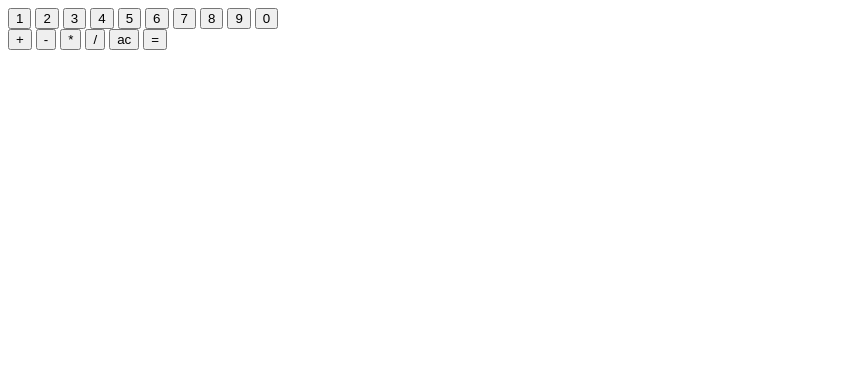
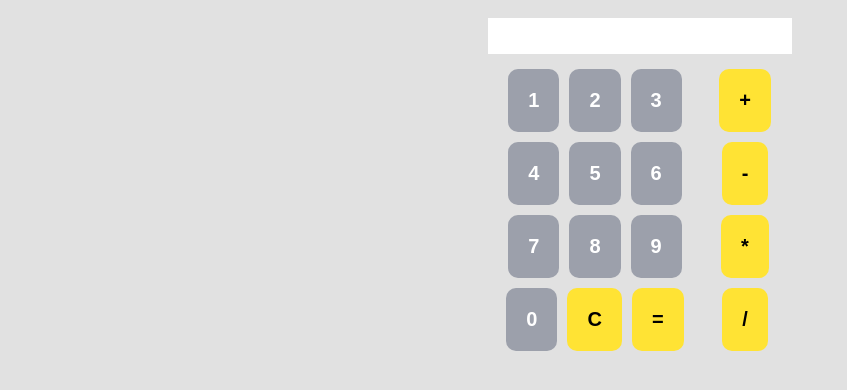
Before and after one commit to rishard06/Calculator, a plain HTML site: page index.html in a window 1280 px wide. Shown: the whole page, without its empty margins (0-847 px from the left). Drawn offline with Linux system fonts and the light colour scheme.

Commit message:
update html file with proper div child and parent update the css overall button and input design remove operator function

```diff
--- a/index.html
+++ b/index.html
@@ -8,25 +8,31 @@
     <title>Calculator</title>
   </head>
   <body>
-    <div class="numbers">
-      <button id="1" type="submit">1</button>
-      <button id="2" type="submit">2</button>
-      <button id="3" type="submit">3</button>
-      <button id="4" type="submit">4</button>
-      <button id="5" type="submit">5</button>
-      <button id="6" type="submit">6</button>
-      <button id="7" type="submit">7</button>
-      <button id="8" type="submit">8</button>
-      <button id="9" type="submit">9</button>
-      <button id="0" type="submit">0</button>
-    </div>
-    <div class="operator">
-      <button id="add" type="submit">+</button>
-      <button id="subtract" type="submit">-</button>
-      <button id="multiply" type="submit">*</button>
-      <button id="divide" type="submit">/</button>
-      <button id="clear" type="submit">ac</button>
-      <button id="equal" type="submit">=</button>
+    <input type="display" name="" id="display" value="" />
+
+    <div class="btn">
+      <div class="numbers">
+        <button class="num" id="1" type="submit">1</button>
+        <button class="num" id="2" type="submit">2</button>
+        <button class="num" id="3" type="submit">3</button>
+        <button class="num" id="4" type="submit">4</button>
+        <button class="num" id="5" type="submit">5</button>
+        <button class="num" id="6" typed="submit">6</button>
+        <button class="num" id="7" type="submit">7</button>
+        <button class="num" id="8" type="submit">8</button>
+        <button class="num" id="9" type="submit">9</button>
+        <button class="num" id="0" type="submit">0</button>
+        <button class="num ope" id="clear" type="submit">C</button>
+        <button class="ope ope" id="equal" type="submit">=</button>
+      </div>
+
+      <div class="operator">
+        <button class="ope" id="add" type="submit">+</button>
+        <button class="ope" id="subtract" type="submit">-</button>
+        <button class="ope" id="multiply" type="submit">*</button>
+        <button class="ope" id="divide" type="submit">/</button>
+
+      </div>
     </div>
   </body>
 </html>
--- a/script.js
+++ b/script.js
@@ -0,0 +1,21 @@
+function add (num1, num2) {
+  console.log(num1, num2);
+  return alert(num1 + num2);
+}
+
+function subtract (num1, num2) {
+  return num1 - num2;
+}
+
+function multiply (num1, num2) {
+  return num1 * num2;
+}
+
+function divide (num1, num2) {
+  return num1 / num2;
+}
+
+
+// const firstNum = num1;
+// const secondNum = num2;
+// const operator = calcu;
--- a/style.css
+++ b/style.css
@@ -0,0 +1,69 @@
+body{
+  display: flex;
+  flex-direction: column;
+  justify-content: center;
+  align-items: center;
+  background: #e1e1e1;
+}
+
+#display {
+  font-size: 30px;
+  font-weight: bold;
+  width: 300px;
+  border: none;
+  margin: 10px;
+}
+
+.btn {
+  display: flex;
+  width: 300px;
+}
+
+.numbers {
+  display: flex;
+  justify-content: center;
+  align-items: center;
+  flex-wrap: wrap;
+  max-width: 70%;
+
+}
+
+.num {
+  font-size: 20px;
+  font-weight: bold;
+  margin: 5px;
+  padding: 20px;
+  border-radius: 10px;
+  border: #c6c8cd;
+  background: #9ca0ab;
+  color: white;
+}
+
+.num:hover {
+  background: #737782;
+  cursor: pointer;
+}
+
+.operator {
+  display: flex;
+  justify-content: center;
+  align-items: center;
+  flex-wrap: wrap;
+  width: 30%;
+}
+
+.ope {
+  font-size: 20px;
+  font-weight: bold;
+  margin: 5px;
+  padding: 20px;
+  border-radius: 10px;
+  border: none;
+  background: #ffe334;
+  color: black;
+}
+
+.ope:hover {
+  background: #caaf02;
+  cursor: pointer;
+}
```
